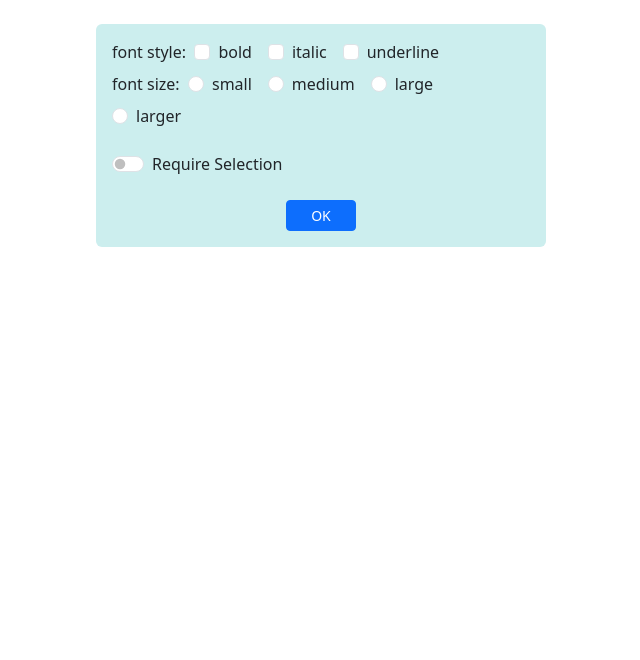
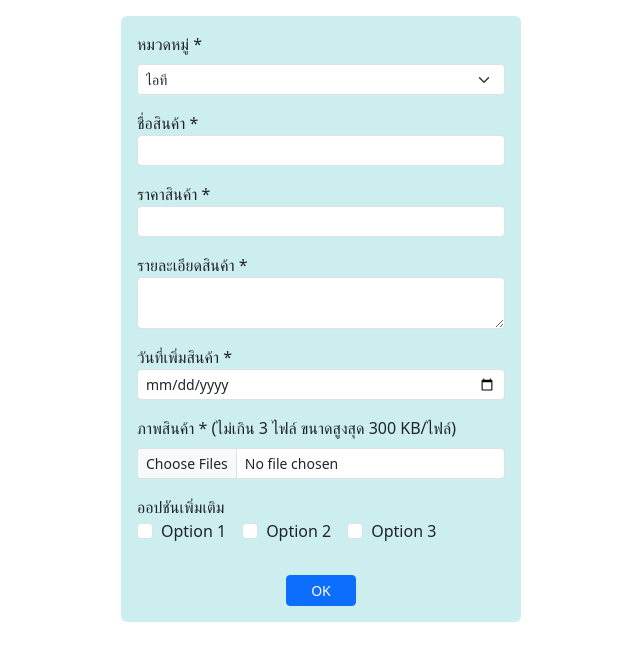
Before and after one commit to Tanapon65030/app1, a React (Create React App) app: page / in a window 1280 px wide. Shown: the top 660 px of the page, without its empty margins (319-959 px from the left). Built offline with nearby package versions, Linux system fonts and the light colour scheme.

Commit message:
add form-validation.js
add form-validation.js

```diff
--- a/package.json
+++ b/package.json
@@ -9,6 +9,7 @@
     "bootstrap": "^5.3.2",
     "react": "^18.2.0",
     "react-dom": "^18.2.0",
+    "react-hook-form": "^7.51.0",
     "react-router-dom": "^6.22.0",
     "react-scripts": "5.0.1",
     "web-vitals": "^2.1.4"
--- a/src/App.js
+++ b/src/App.js
@@ -1,5 +1,5 @@
 import React from 'react'
-import FormCheck from './form-check'
+import FormValidation from './form-validation'
 export default function App() {
-    return <FormCheck />
+    return <FormValidation />
 }
--- /dev/null
+++ b/src/form-validation.js
@@ -0,0 +1,94 @@
+import React from 'react';
+import { useForm } from 'react-hook-form';
+
+export default function FormValidation() {
+    const cats = [['100', 'ไอที'], ['200', 'เครื่องจักรกล'], ['300', 'เคมีภัณฑ์']];
+    const opts = ['Option 1', 'Option 2', 'Option 3'];
+    const inputFile = React.createRef();
+    const { register, handleSubmit, formState: { errors } } = useForm();
+
+    const onSubmitForm = (event) => {
+        let maxNumFiles = 3;
+        let maxSize = 300;
+        if (inputFile.current.files.length > maxNumFiles) {
+            alert(`เลือกได้ไม่เกิน ${maxNumFiles} ไฟล์`);
+            event.preventDefault();
+            return;
+        }
+        for (let f of inputFile.current.files) {
+            if (f.size > maxSize * 1000) {
+                alert(`ขนาดของแต่ละไฟล์ต้องไม่เกิน ${maxSize} KB`);
+                event.preventDefault();
+                return;
+            }
+        }
+    };
+
+    const err = {
+        fontSize: 'smaller',
+        color: 'red'
+    };
+
+    return (
+        <div className="mt-3 mb-5 mx-auto p-3 rounded" style={{ width: '400px', background: '#cee' }}>
+            <form onSubmit={handleSubmit(onSubmitForm)}>
+                <div className="form-group mb-3">
+                    <label htmlFor="cats" className="form-label">หมวดหมู่ *</label>
+                    <select id="cats" className="form-select form-select-sm">
+                        {cats.map(item => {
+                            return <option value={item[0]}>{item[1]}</option>;
+                        })}
+                    </select>
+                </div>
+                <div className="form-group mb-3">
+                    <label htmlFor="name">ชื่อสินค้า *</label>
+                    <input type="text" id="name" name="name" maxLength="50"
+                        className="form-control form-control-sm"
+                        {...register('name', { required: true, maxLength: 30 })} />
+                    {errors.name && <div style={err}>กรุณาระบุชื่อสินค้า</div>}
+                </div>
+                <div className="form-group mb-3">
+                    <label htmlFor="price">ราคาสินค้า *</label>
+                    <input type="number" id="price" name="price" min="0" step="any"
+                        className="form-control form-control-sm"
+                        {...register('price', { validate: value => parseFloat(value) > 0 })} />
+                    {errors.price && <div style={err}>กรุณาระบุราคาสินค้าที่มากกว่า 0</div>}
+                </div>
+                <div className="form-group mb-3">
+                    <label htmlFor="detail">รายละเอียดสินค้า *</label>
+                    <textarea id="detail" name="detail" rows="2" maxLength="250"
+                        className="form-control form-control-sm"
+                        {...register('detail', { required: true, minLength: 1, maxLength: 200 })}>
+                    </textarea>
+                    {errors.detail && <div style={err}>ต้องกำหนดรายละเอียดสินค้า</div>}
+                </div>
+                <div className="form-group mb-3">
+                    <label htmlFor="dateAdded">วันที่เพิ่มสินค้า *</label>
+                    <input type="date" id="dateAdded" name="dateAdded"
+                        className="form-control form-control-sm" />
+                </div>
+                <div className="form-group mb-3">
+                    <label htmlFor="file" className="form-label">ภาพสินค้า * (ไม่เกิน 3 ไฟล์ ขนาดสูงสุด 300 KB/ไฟล์)</label>
+                    <input type="file" id="file" accept="image/*"
+                        className="form-control form-control-sm" ref={inputFile} multiple />
+
+                </div>
+                <div>ออปชันเพิ่มเติม</div>
+                {
+                    opts.map((opt, i) => {
+                        return (
+                            <div className="form-check form-check-inline mb-2">
+                                <input type="checkbox" id={'opt' + i} value={opt}
+                                    className="form-check-input" />
+                                <label htmlFor={'opt' + i} className="form-check-label">{opt}</label>
+                            </div>
+                        )
+                    })
+                }
+                <div className="text-center mt-4">
+                    <button type="submit" className="btn btn-primary btn-sm px-4">OK</button>
+                </div>
+            </form>
+        </div>
+    );
+}
```
Also changed, not shown: src/form-select-file.js (added, +60 -0 lines), 1 other file (tests, documents, lock files or other folders).
